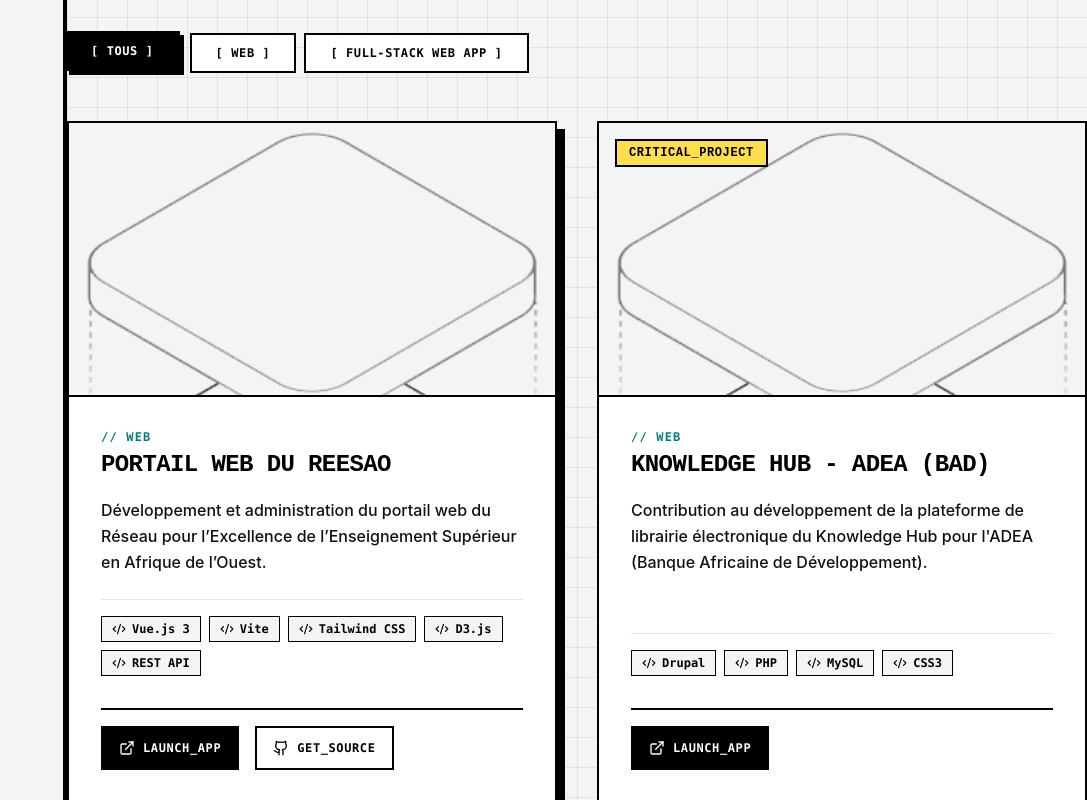
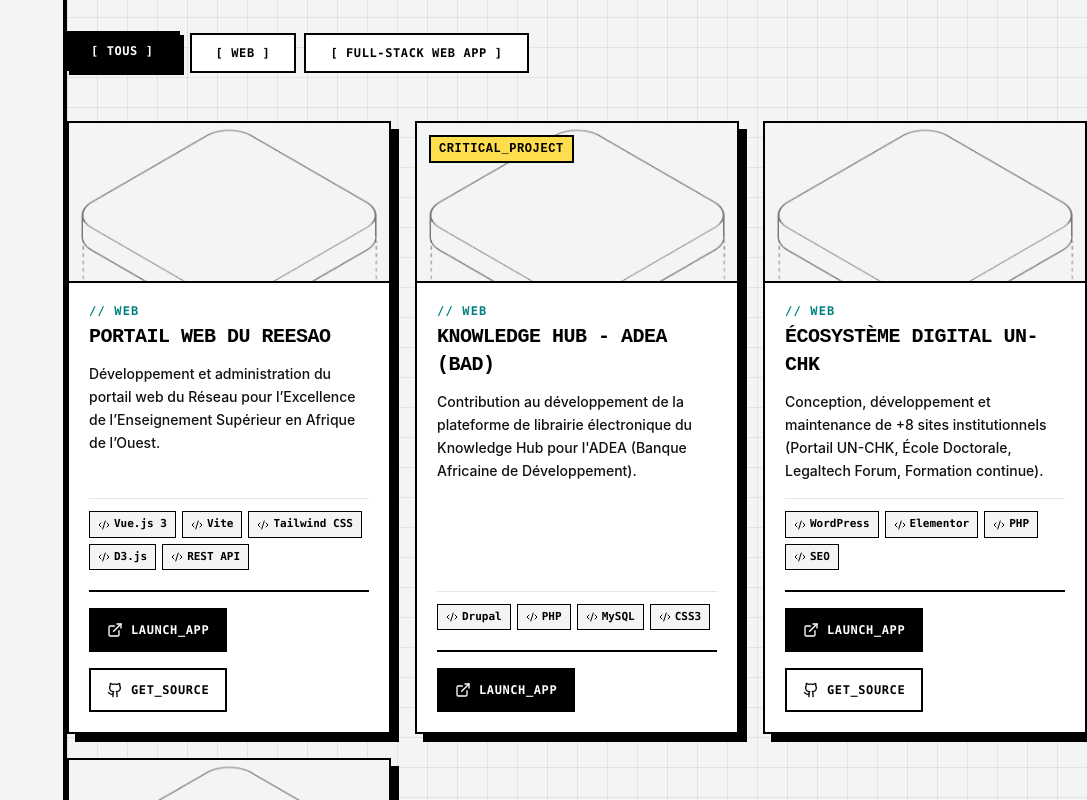
Before and after one commit to BabsWade/consultant-it-bw, a Vue app: page / in a window 1280 px wide. Shown: the part 3780-4580 px from the top of the page, without its empty margins (193-1280 px from the left). Built offline with nearby package versions, Linux system fonts and the light colour scheme.

Commit message:
upadate all2

```diff
--- a/src/components/Projects.vue
+++ b/src/components/Projects.vue
@@ -57,14 +57,15 @@ const filteredProjects = computed(() => {
     </div>
 
     <!-- Grille des Projets -->
-    <div class="grid grid-cols-1 lg:grid-cols-2 gap-10 max-w-7xl mx-auto">
+<div class="grid grid-cols-1 md:grid-cols-2 xl:grid-cols-3 gap-6 max-w-6xl mx-auto">
   <article
     v-for="(project, index) in filteredProjects"
     :key="index"
     class="group flex flex-col bg-white border-2 border-brand-dark brutal-shadow transition-transform duration-200"
   >
-        <!-- Encart Image du projet avec bordure basse rigide -->
-        <div class="relative w-full aspect-video overflow-hidden bg-brand-light border-b-2 border-brand-dark">
+
+    <!-- Image plus petite -->
+    <div class="relative w-full h-40 overflow-hidden bg-brand-light border-b-2 border-brand-dark">
       <img
         v-if="project.Image"
         :src="project.Image"
@@ -72,7 +73,7 @@ const filteredProjects = computed(() => {
         class="w-full h-full object-cover object-top filter grayscale group-hover:grayscale-0 transition-all duration-300"
         loading="lazy"
       />
-          <!-- Placeholder Brut si pas d'image -->
+
       <div v-else class="w-full h-full flex items-center justify-center text-brand-dark bg-brand-light font-mono text-xs">
         <div class="text-center p-4 border border-dashed border-brand-dark/40">
           <FolderGit2 class="w-8 h-8 mx-auto mb-2 text-brand-dark" />
@@ -80,45 +81,45 @@ const filteredProjects = computed(() => {
         </div>
       </div>
 
-          <!-- Badge "Featured" rectiligne type étiquette d'alerte -->
       <span
         v-if="project.featured"
-            class="absolute top-4 left-4 bg-brand-accent text-brand-dark text-xs font-black uppercase tracking-wider px-3 py-1 border-2 border-brand-dark shadow-[2px_2px_0px_#000]"
+        class="absolute top-3 left-3 bg-brand-accent text-brand-dark text-xs font-black uppercase tracking-wider px-2 py-1 border-2 border-brand-dark shadow-[2px_2px_0px_#000]"
       >
         CRITICAL_PROJECT
       </span>
     </div>
 
-        <!-- Contenu du projet -->
-        <div class="p-6 md:p-8 flex flex-col flex-1 bg-white">
-          <div class="flex justify-between items-start mb-4">
+    <!-- Contenu plus compact -->
+    <div class="p-4 md:p-5 flex flex-col flex-1 bg-white">
+
+      <div class="flex justify-between items-start mb-3">
         <div>
           <span class="text-brand-teal font-mono text-xs font-black uppercase tracking-widest mb-1 block">
             // {{ project.category }}
           </span>
-              <h3 class="text-2xl font-black text-brand-dark uppercase tracking-tight group-hover:text-brand-teal transition-colors">
+
+          <h3 class="text-xl font-black text-brand-dark uppercase tracking-tight group-hover:text-brand-teal transition-colors">
             {{ project.title }}
           </h3>
         </div>
       </div>
 
-          <p class="text-brand-navy font-sans font-medium text-base leading-relaxed mb-6 flex-1">
+      <p class="text-brand-navy font-sans font-medium text-sm leading-relaxed mb-4 flex-1">
         {{ project.description }}
       </p>
 
-          <!-- Stack technologique (Format étiquettes de composants de serveur) -->
-          <div class="flex flex-wrap gap-2 mb-8 pt-4 border-t border-brand-dark/10">
+      <!-- Technologies -->
+      <div class="flex flex-wrap gap-1.5 mb-5 pt-3 border-t border-brand-dark/10">
         <span
           v-for="tech in project.technologies"
           :key="tech"
-              class="flex items-center gap-1.5 px-2.5 py-1 bg-brand-light text-brand-dark font-mono text-xs font-bold border border-brand-dark"
+          class="flex items-center gap-1 px-2 py-1 bg-brand-light text-brand-dark font-mono text-[11px] font-bold border border-brand-dark"
         >
-              <Code2 class="w-3.5 h-3.5 text-brand-dark" />
+          <Code2 class="w-3 h-3 text-brand-dark" />
           {{ tech }}
         </span>
       </div>
 
-          <!-- Liens d'action Brutalistes (Boutons carrés à ombres brutes) -->
       <div class="flex flex-wrap items-center gap-4 pt-4 border-t-2 border-brand-dark mt-auto font-mono text-xs font-bold">
             <a
               v-if="project.Demo && project.Demo !== '#'"
@@ -139,9 +140,13 @@ const filteredProjects = computed(() => {
               GET_SOURCE
             </a>
           </div>
+
     </div>
   </article>
 </div>
+
+
+
 
     <!-- État vide technique (No Data Log) -->
     <div v-if="filteredProjects.length === 0" class="text-center py-20 border-2 border-brand-dark bg-white brutal-shadow max-w-xl mx-auto font-mono text-sm text-brand-dark">
```
Lines whose indentation alone changed are shown as unchanged.
